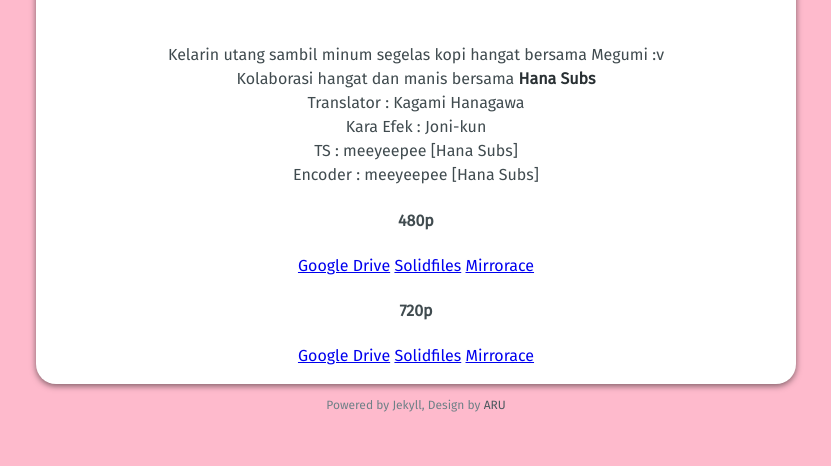
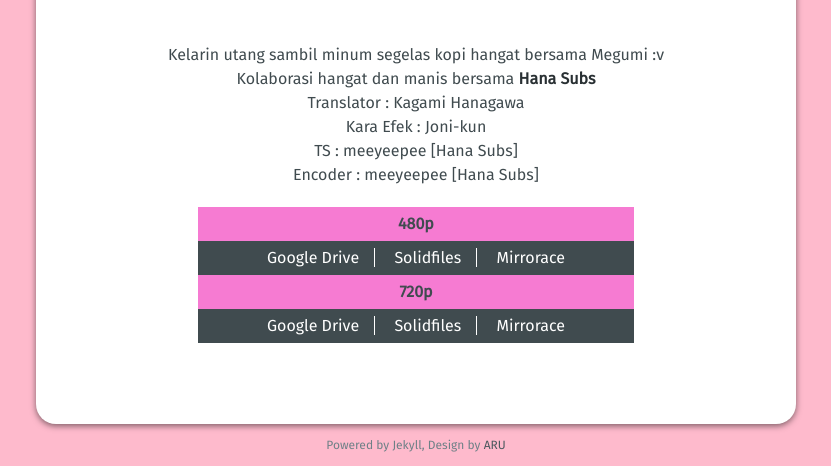
Before and after one commit to faishalirwn/hatsukoisubs, a Jekyll site: the page built from _posts/2017-07-07-saekano-02.html, in a window 1280 px wide. Shown: the part 545-1011 px from the top of the page, without its empty margins (224-1055 px from the left). Built offline with Jekyll 4.4.1, drawn with Linux system fonts in a browser that asks for light colours; comment, search, counter and statistics services are not loaded; before the commit the page ends 971 px from its top, so only the background shows below that.

Commit message:
Update 2017-07-07-saekano-02.html

```diff
--- a/_posts/2017-07-07-saekano-02.html
+++ b/_posts/2017-07-07-saekano-02.html
@@ -28,7 +28,7 @@
 TS : meeyeepee [Hana Subs]<br>
 Encoder : meeyeepee [Hana Subs]</p>
 
-
+<div class="dl-box-wrap">
 <div class="dl-box">
   <h4>480p</h4>
   <div class="dl-link">
@@ -44,5 +44,6 @@
     {% for link in page.720p %}
     <a href="{{ link.link }}">{{ link.web }}</a>
     {% endfor %}
+    </div>
   </div>
 </div>
```
